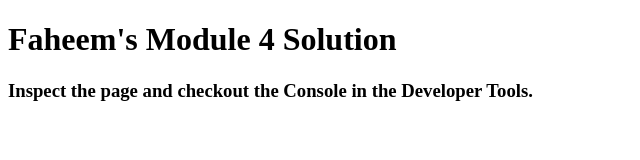
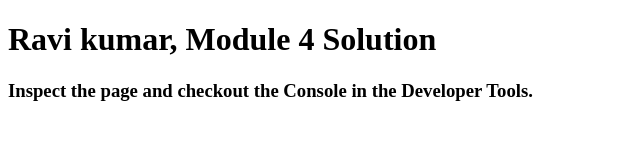
Before and after one commit to raviku9273/module4-solution, a plain HTML site: page index.html in a window 1280 px wide. Shown: the whole page, without its empty margins (0-640 px from the left). Drawn offline with Linux system fonts and the light colour scheme.

Commit message:
Update index.html

```diff
--- a/index.html
+++ b/index.html
@@ -11,7 +11,7 @@
   <script src="script.js"></script>
 </head>
 <body>
-  <h1>Faheem's Module 4 Solution</h1>
+  <h1>Ravi kumar, Module 4 Solution</h1>
   <h3>Inspect the page and checkout the Console in the Developer Tools.</h3>
 </body>
 </html>
```
